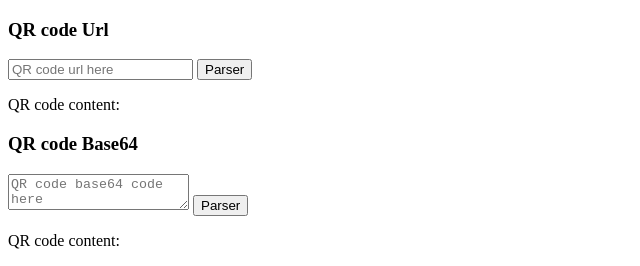
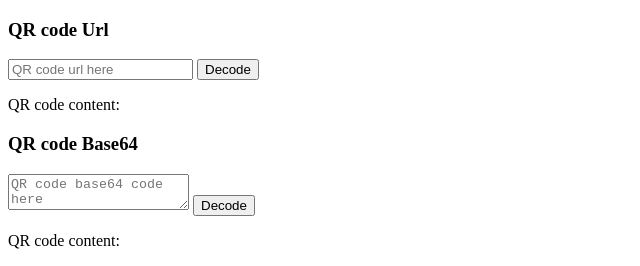
Before and after one commit to sinchang/qrcode-parser, a website built with Vite: page index.html in a window 1280 px wide. Shown: the top 266 px of the page, 0-640 px from the left. Built offline with nearby package versions, Linux system fonts and the light colour scheme.

Commit message:
chore: fix button text

```diff
--- a/index.html
+++ b/index.html
@@ -9,7 +9,7 @@
     <div class="section">
       <h3>QR code Url</h3>
       <input id="image-url" type="text" placeholder="QR code url here" />
-      <input type="button" id="parse-image-url" value="Parser" />
+      <input type="button" id="parse-image-url" value="Decode" />
       <p>
         QR code content:
         <span id="content1"></span>
@@ -21,7 +21,7 @@
         id="image-base64"
         placeholder="QR code base64 code here"
       ></textarea>
-      <input type="button" id="parse-image-base64" value="Parser" />
+      <input type="button" id="parse-image-base64" value="Decode" />
       <p>
         QR code content:
         <span id="content2"></span>
```
